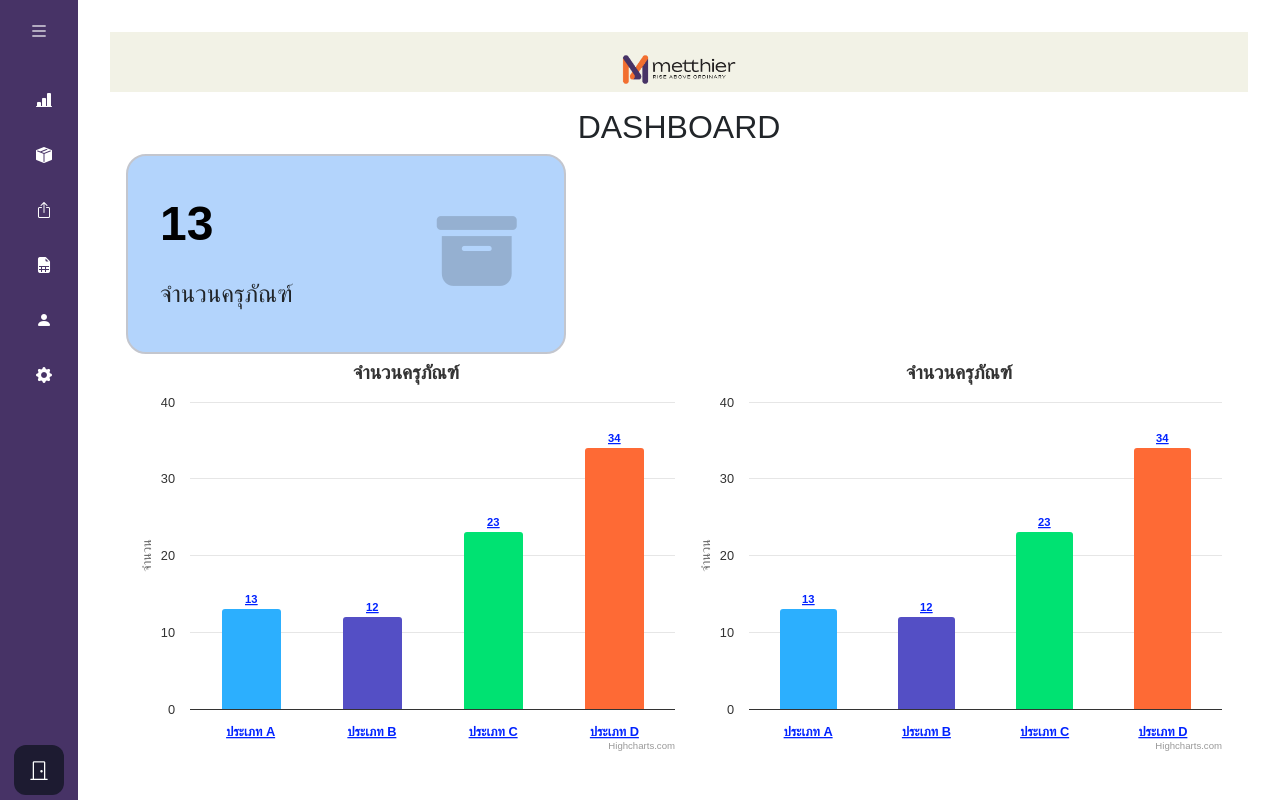
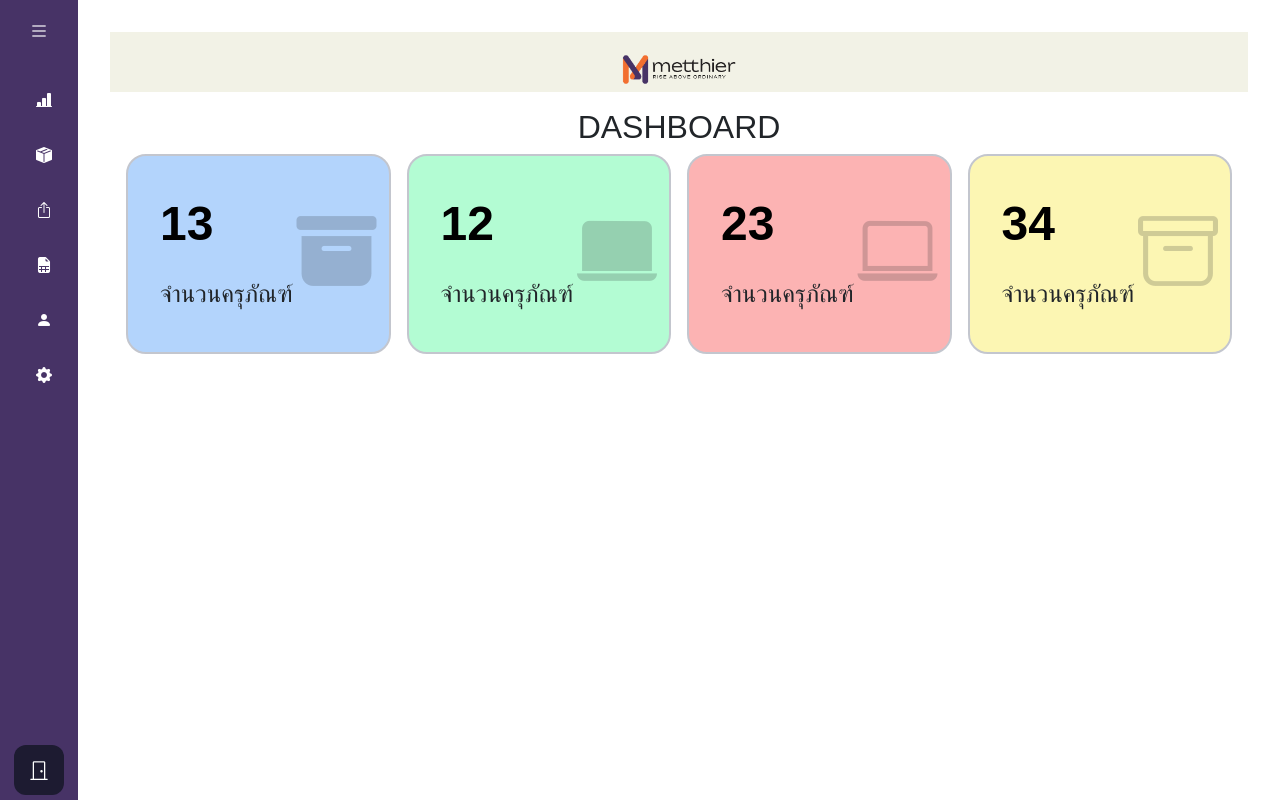
Before and after one commit to ZphinxGZ/WMS_Project, a React (Vite) app: page / in a window 1280 px wide. Built offline with nearby package versions, Linux system fonts and the light colour scheme.

Commit message:
Update Dashboard.jsx

```diff
--- a/src/Pages/Dashboard/Dashboard.jsx
+++ b/src/Pages/Dashboard/Dashboard.jsx
@@ -1,91 +1,7 @@
-// Dashboard.js
 import React from "react";
-import Highcharts from "highcharts";
-import HighchartsReact from "highcharts-react-official";
-import drilldown from "highcharts/modules/drilldown";
 import "./Dashboard.css";
 
-// เรียกใช้ Drilldown module
-drilldown(Highcharts);
-
 function Dashboard() {
-  // การตั้งค่าของ Highcharts สำหรับ Column with Drilldown
-  const options = {
-    chart: {
-      type: "column"
-    },
-    title: {
-      text: "จำนวนครุภัณฑ์"
-    },
-    xAxis: {
-      type: "category"
-    },
-    yAxis: {
-      title: {
-        text: "จำนวน"
-      }
-    },
-    legend: {
-      enabled: false
-    },
-    plotOptions: {
-      series: {
-        borderWidth: 0,
-        dataLabels: {
-          enabled: true
-        }
-      }
-    },
-    series: [
-      {
-        name: "ครุภัณฑ์",
-        colorByPoint: true,
-        data: [
-          {
-            name: "ประเภท A",
-            y: 13,
-            drilldown: "A"
-          },
-          {
-            name: "ประเภท B",
-            y: 12,
-            drilldown: "B"
-          },
-          {
-            name: "ประเภท C",
-            y: 23,
-            drilldown: "C"
-          },
-          {
-            name: "ประเภท D",
-            y: 34,
-            drilldown: "D"
-          }
-        ]
-      }
-    ],
-    drilldown: {
-      series: [
-        {
-          id: "A",
-          data: [["Sub A1", 5], ["Sub A2", 8]]
-        },
-        {
-          id: "B",
-          data: [["Sub B1", 6], ["Sub B2", 6]]
-        },
-        {
-          id: "C",
-          data: [["Sub C1", 11], ["Sub C2", 12]]
-        },
-        {
-          id: "D",
-          data: [["Sub D1", 15], ["Sub D2", 19]]
-        }
-      ]
-    }
-  };
-
   return (
     <div className="dashboard-container">
       <div className="main-container">
@@ -94,22 +10,38 @@
         </div>
 
         <div className="main-cards">
-          {/* การ์ดต่างๆ */}
           <div className="card card-1">
             <div className="card-details">
               <p className="text-title">13</p>
               <p className="text-body">จำนวนครุภัณฑ์</p>
             </div>
-            <i className="bi bi-archive-fill"></i>
+            <i class="bi bi-archive-fill"></i>
             <button className="card-button">More info</button>
           </div>
-          {/* เพิ่มการ์ดอื่น ๆ ตามที่คุณต้องการ */}
-        </div>
-
-        {/* เพิ่มกราฟ Column with Drilldown ที่นี่ */}
-        <div className="chart-container">
-          <HighchartsReact highcharts={Highcharts} options={options} />
-          <HighchartsReact highcharts={Highcharts} options={options} />
+          <div className="card card-2">
+            <div className="card-details">
+              <p className="text-title">12</p>
+              <p className="text-body">จำนวนครุภัณฑ์</p>
+            </div>
+            <i class="bi bi-laptop-fill"></i>
+            <button className="card-button">More info</button>
+          </div>
+          <div className="card card-3">
+            <div className="card-details">
+              <p className="text-title">23</p>
+              <p className="text-body">จำนวนครุภัณฑ์</p>
+            </div>
+            <i class="bi bi-laptop"></i>
+            <button className="card-button">More info</button>
+          </div>
+          <div className="card card-4">
+            <div className="card-details">
+              <p className="text-title">34</p>
+              <p className="text-body">จำนวนครุภัณฑ์</p>
+            </div>
+            <i class="bi bi-archive"></i>
+            <button className="card-button">More info</button>
+          </div>
         </div>
       </div>
     </div>
```
